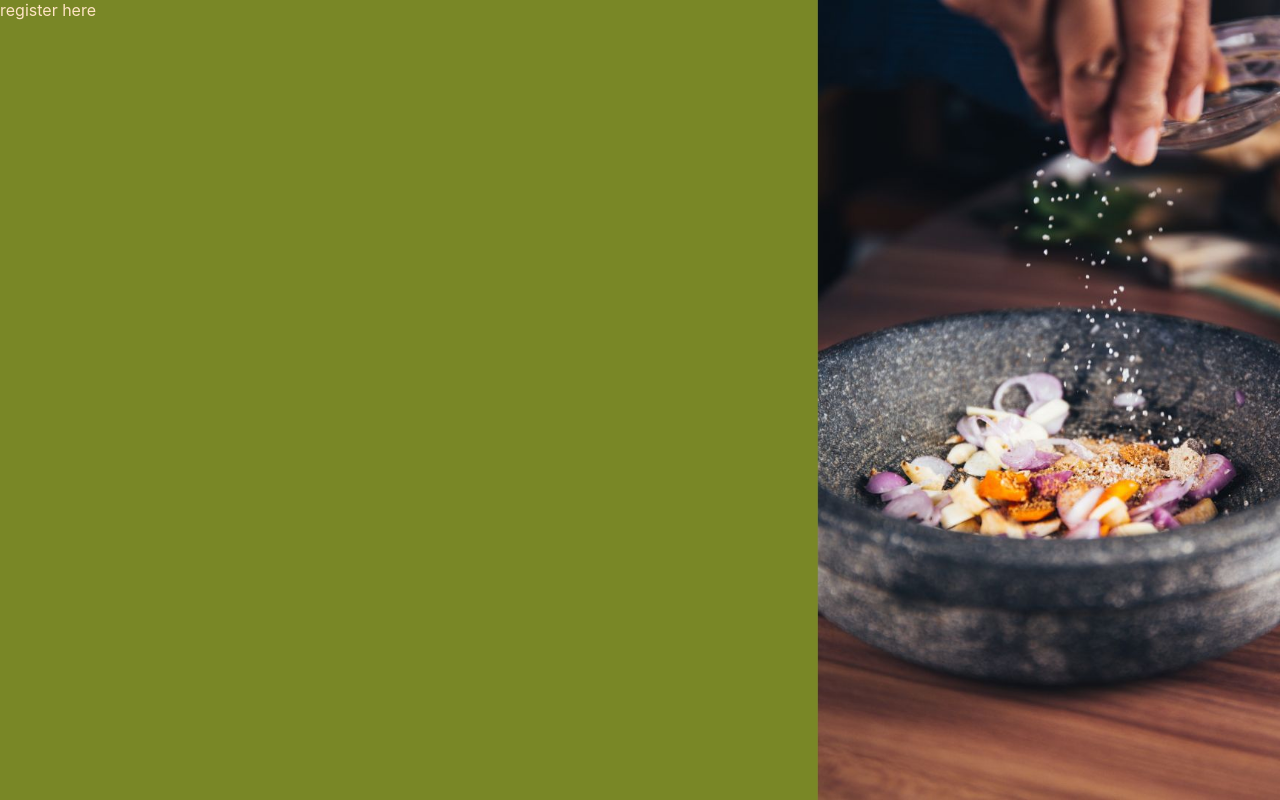
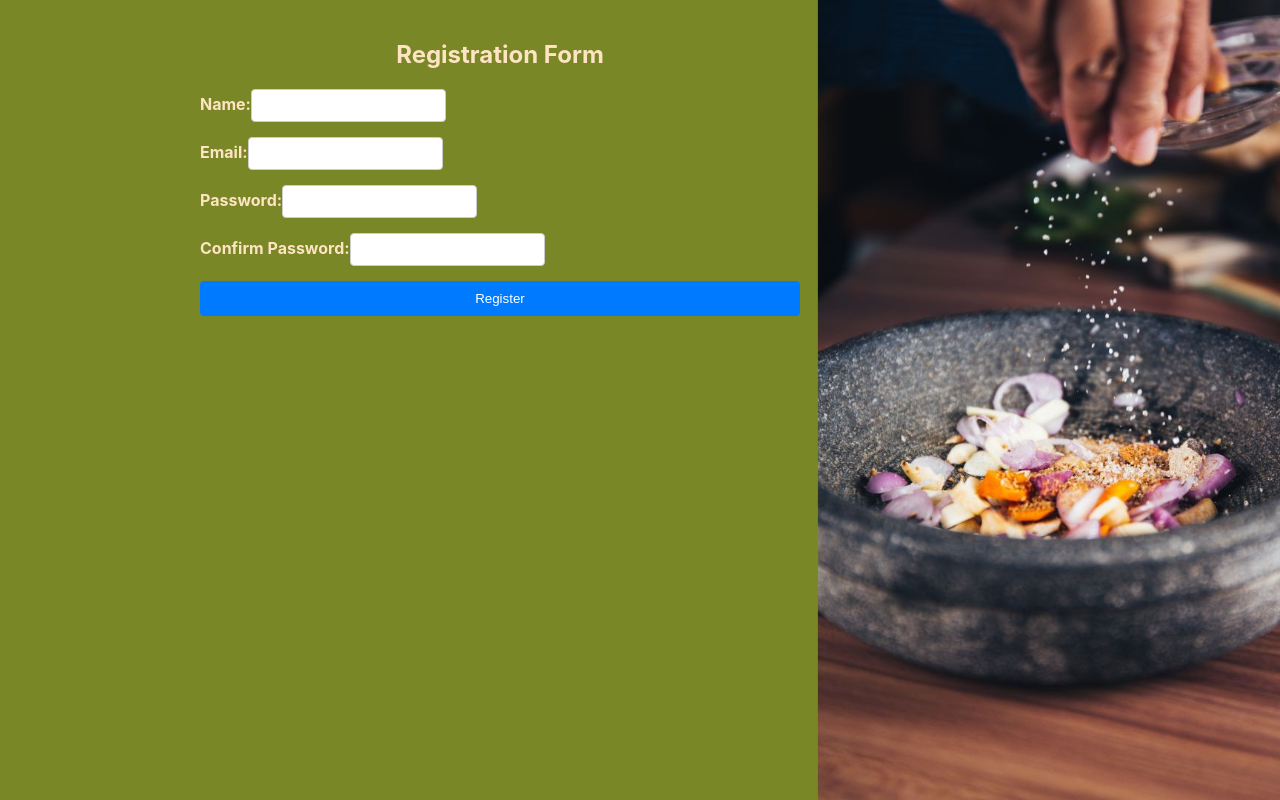
Before and after one commit to HLGitHuber/RecipeHub-Front, a React (Create React App) app in the folder recipe-hub-front/: page /registration in a window 1280 px wide. Built offline with nearby package versions, Linux system fonts and the light colour scheme.

Commit message:
added form for registration

```diff
--- /dev/null
+++ b/recipe-hub-front/src/components/RegistrationForm.js
@@ -0,0 +1,105 @@
+import React, { useState } from 'react';
+import "../css/registrationForm.css"
+
+const RegistrationForm = () => {
+  const [formData, setFormData] = useState({
+    name: '',
+    email: '',
+    password: '',
+    confirmPassword: '',
+  });
+
+  const [errors, setErrors] = useState({
+    name: '',
+    email: '',
+    password: '',
+    confirmPassword: '',
+  });
+
+  const handleChange = (e) => {
+    const { name, value } = e.target;
+    setFormData((prevData) => ({
+      ...prevData,
+      [name]: value,
+    }));
+  };
+
+  const handleSubmit = (e) => {
+    e.preventDefault();
+
+    const newErrors = {};
+    if (!formData.name) {
+      newErrors.name = 'Name is required.';
+    }
+    if (!formData.email) {
+      newErrors.email = 'Email is required.';
+    }
+    if (!formData.password) {
+      newErrors.password = 'Password is required.';
+    }
+    if (!formData.confirmPassword) {
+      newErrors.confirmPassword = 'Confirm Password is required.';
+    }
+    if (formData.password !== formData.confirmPassword) {
+      newErrors.confirmPassword = 'Passwords do not match.';
+    }
+
+    if (Object.keys(newErrors).length === 0) {
+      // Submit the form or perform any further actions here
+      console.log('Form submitted:', formData);
+    } else {
+      setErrors(newErrors);
+    }
+  };
+
+  return (
+    <div className="registration-container">
+      <h2 className="registration-title">Registration Form</h2>
+      <form className="registration-form" onSubmit={handleSubmit}>
+        <div>
+          <label>Name:</label>
+          <input
+            type="text"
+            name="name"
+            value={formData.name}
+            onChange={handleChange}
+          />
+          <span className="error">{errors.name}</span>
+        </div>
+        <div>
+          <label>Email:</label>
+          <input
+            type="email"
+            name="email"
+            value={formData.email}
+            onChange={handleChange}
+          />
+          <span className="error">{errors.email}</span>
+        </div>
+        <div>
+          <label>Password:</label>
+          <input
+            type="password"
+            name="password"
+            value={formData.password}
+            onChange={handleChange}
+          />
+          <span className="error">{errors.password}</span>
+        </div>
+        <div>
+          <label>Confirm Password:</label>
+          <input
+            type="password"
+            name="confirmPassword"
+            value={formData.confirmPassword}
+            onChange={handleChange}
+          />
+          <span className="error">{errors.confirmPassword}</span>
+        </div>
+        <button type="submit">Register</button>
+      </form>
+    </div>
+  );
+};
+
+export default RegistrationForm;
--- /dev/null
+++ b/recipe-hub-front/src/css/registrationForm.css
@@ -0,0 +1,60 @@
+.registration-container {
+    display: flex;
+    flex-direction: column;
+    max-width: 600px;
+    margin-left: 180px;
+    padding: 20px;
+    border-radius: 8px;
+  }
+
+  .registration-title {
+    text-align: center;
+    margin-bottom: 20px;
+  }
+
+  .registration-form {
+    display: flex;
+    flex-direction: column;
+  }
+
+  .registration-form > div {
+    margin-bottom: 15px;
+  }
+
+  .registration-form label {
+    font-weight: bold;
+  }
+
+  .registration-form input {
+    padding: 8px;
+    border: 1px solid #ccc;
+    border-radius: 4px;
+  }
+
+  .registration-link {
+    margin-top: 10px;
+    text-align: center;
+  }
+
+  .registration-link a {
+    color: #007bff;
+    text-decoration: none;
+  }
+
+  .error {
+    font-size: 14px;
+  }
+
+  button[type="submit"] {
+    background-color: #007bff;
+    color: #fff;
+    padding: 10px;
+    border: none;
+    border-radius: 4px;
+    cursor: pointer;
+    transition: background-color 0.3s ease;
+  }
+
+  button[type="submit"]:hover {
+    background-color: #0056b3;
+  }
--- a/recipe-hub-front/src/pages/RegistrationPage.js
+++ b/recipe-hub-front/src/pages/RegistrationPage.js
@@ -1,10 +1,14 @@
 import "../css/basicPage.css";
+import RegistrationForm from "../components/RegistrationForm";
+import { Link } from '@mui/material';
 
 const RegistrationPage = () => {
+
     return(
         <div className='background'>
             <div className='container'>
-                register here
+                <RegistrationForm/>
+
             </div>
         </div>
 
```
